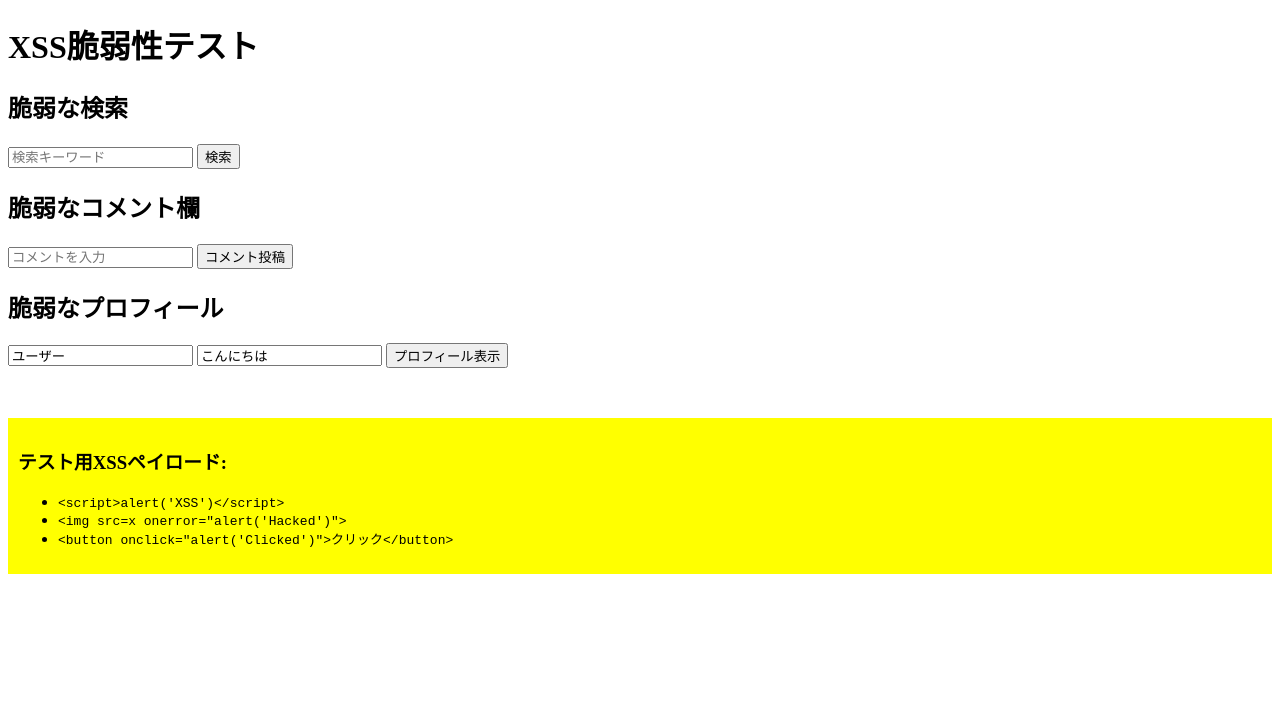
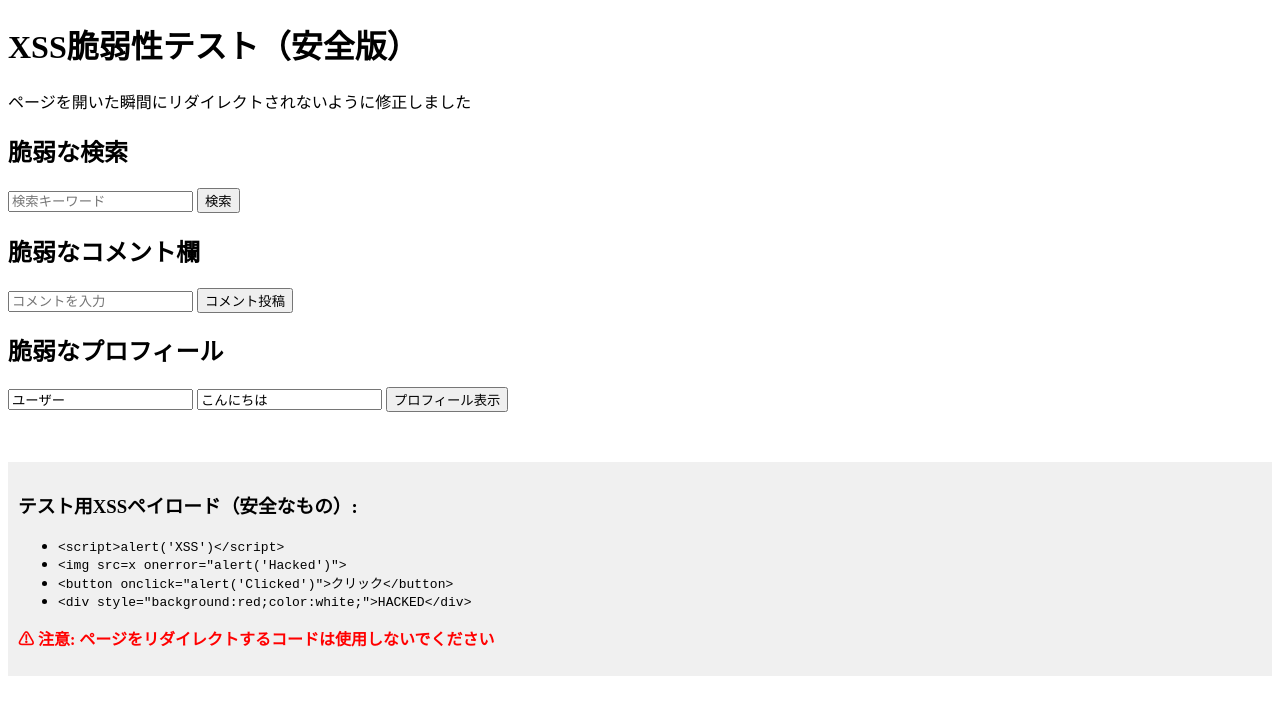
Before and after one commit to y-redhat/sa.xss2, a plain HTML site: page xss-test.html in a window 1280 px wide. Drawn offline with Linux system fonts and the light colour scheme.

Commit message:
Update xss-test.html

```diff
--- a/xss-test.html
+++ b/xss-test.html
@@ -1,10 +1,11 @@
 <!DOCTYPE html>
 <html>
 <head>
-    <title>XSS脆弱性デモ</title>
+    <title>XSS脆弱性デモ - 安全版</title>
 </head>
 <body>
-    <h1>XSS脆弱性テスト</h1>
+    <h1>XSS脆弱性テスト（安全版）</h1>
+    <p>ページを開いた瞬間にリダイレクトされないように修正しました</p>
 
     <!-- 脆弱な検索機能 -->
     <div>
@@ -32,7 +33,7 @@
     </div>
 
     <script>
-        // ❌ 危険: XSS脆弱性あり
+        // ❌ 危険: XSS脆弱性あり（ただし安全な範囲で）
         function vulnerableSearch() {
             const query = document.getElementById('searchInput').value;
             // 脆弱性: innerHTMLでそのまま表示
@@ -61,13 +62,18 @@
         }
     </script>
 
-    <div style="margin-top: 50px; background: yellow; padding: 10px;">
-        <h3>テスト用XSSペイロード:</h3>
+    <div style="margin-top: 50px; background: #f0f0f0; padding: 10px;">
+        <h3>テスト用XSSペイロード（安全なもの）:</h3>
         <ul>
             <li><code>&lt;script&gt;alert('XSS')&lt;/script&gt;</code></li>
             <li><code>&lt;img src=x onerror="alert('Hacked')"&gt;</code></li>
             <li><code>&lt;button onclick="alert('Clicked')"&gt;クリック&lt;/button&gt;</code></li>
+            <li><code>&lt;div style="background:red;color:white;"&gt;HACKED&lt;/div&gt;</code></li>
         </ul>
+
+        <p style="color: red; font-weight: bold;">
+            ⚠ 注意: ページをリダイレクトするコードは使用しないでください
+        </p>
     </div>
 </body>
 </html>
```
